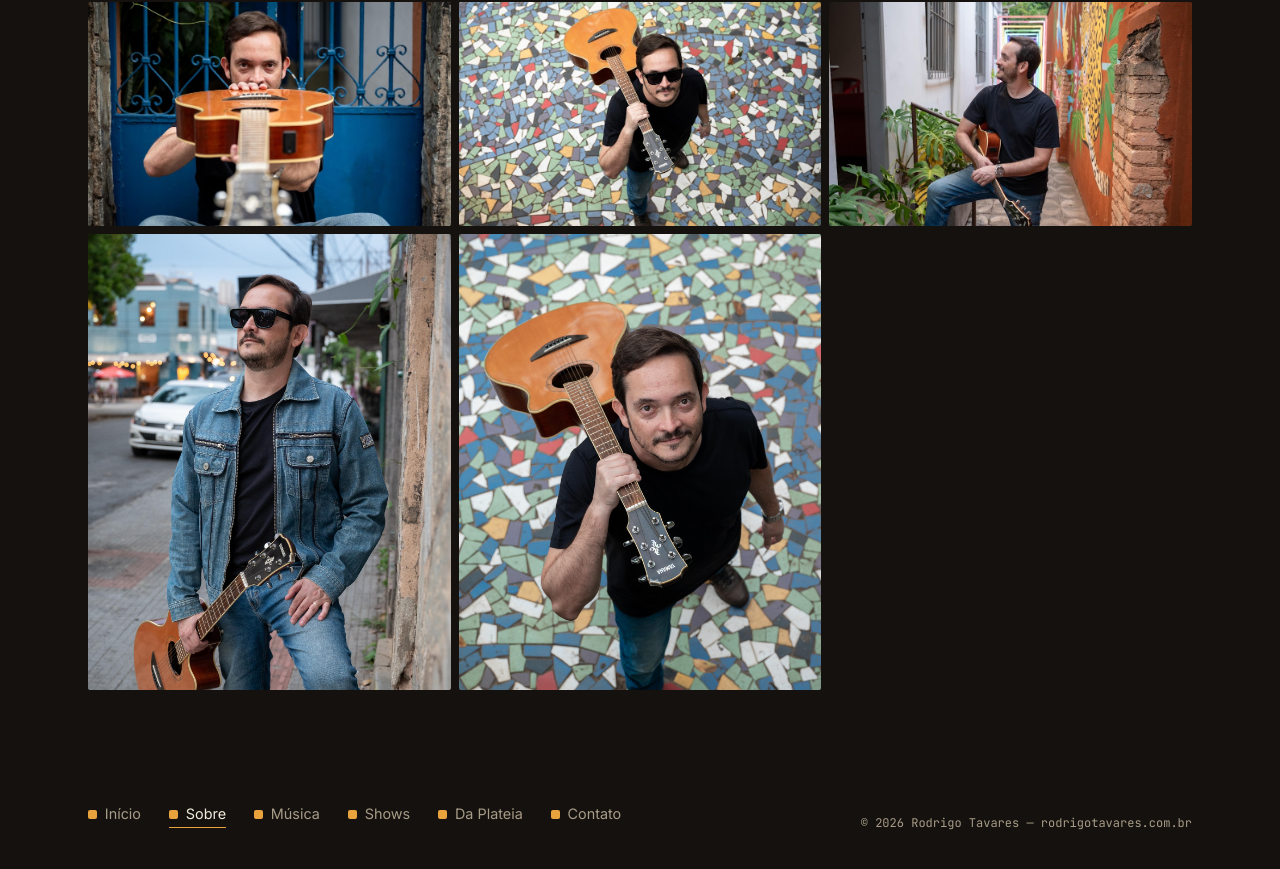
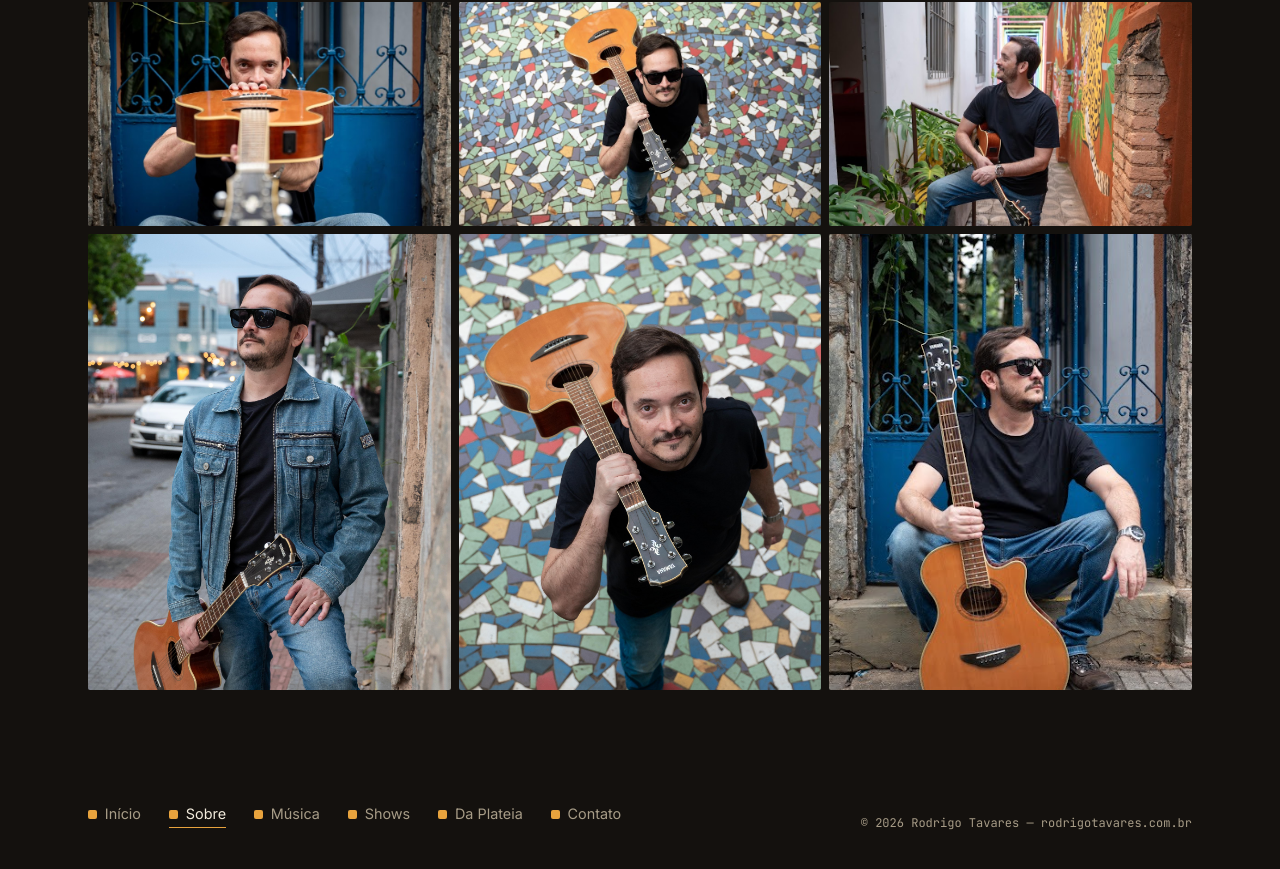
Before and after one commit to rodrigotavares79/rodrigotavares-site, a Next.js app: page /sobre in a window 1280 px wide. Shown: the part 1146-2015 px from the top of the page. Built offline with nearby package versions, Linux system fonts and the light colour scheme.

Commit message:
Update page.tsx

```diff
--- a/app/sobre/page.tsx
+++ b/app/sobre/page.tsx
@@ -11,6 +11,7 @@ const GALERIA: Photo[] = [
   { src: "/gallery/Rodrigo-4.jpg", label: "Foto 4" },
   { src: "/gallery/Rodrigo-6.jpg", label: "Foto 6", tall: true },
   { src: "/gallery/Rodrigo-8.jpg", label: "Foto 8", tall: true },
+  { src: "/gallery/Rodrigo-12.jpg", label: "Foto 12", tall: true },
 ];
 
 export default function Sobre() {
```
